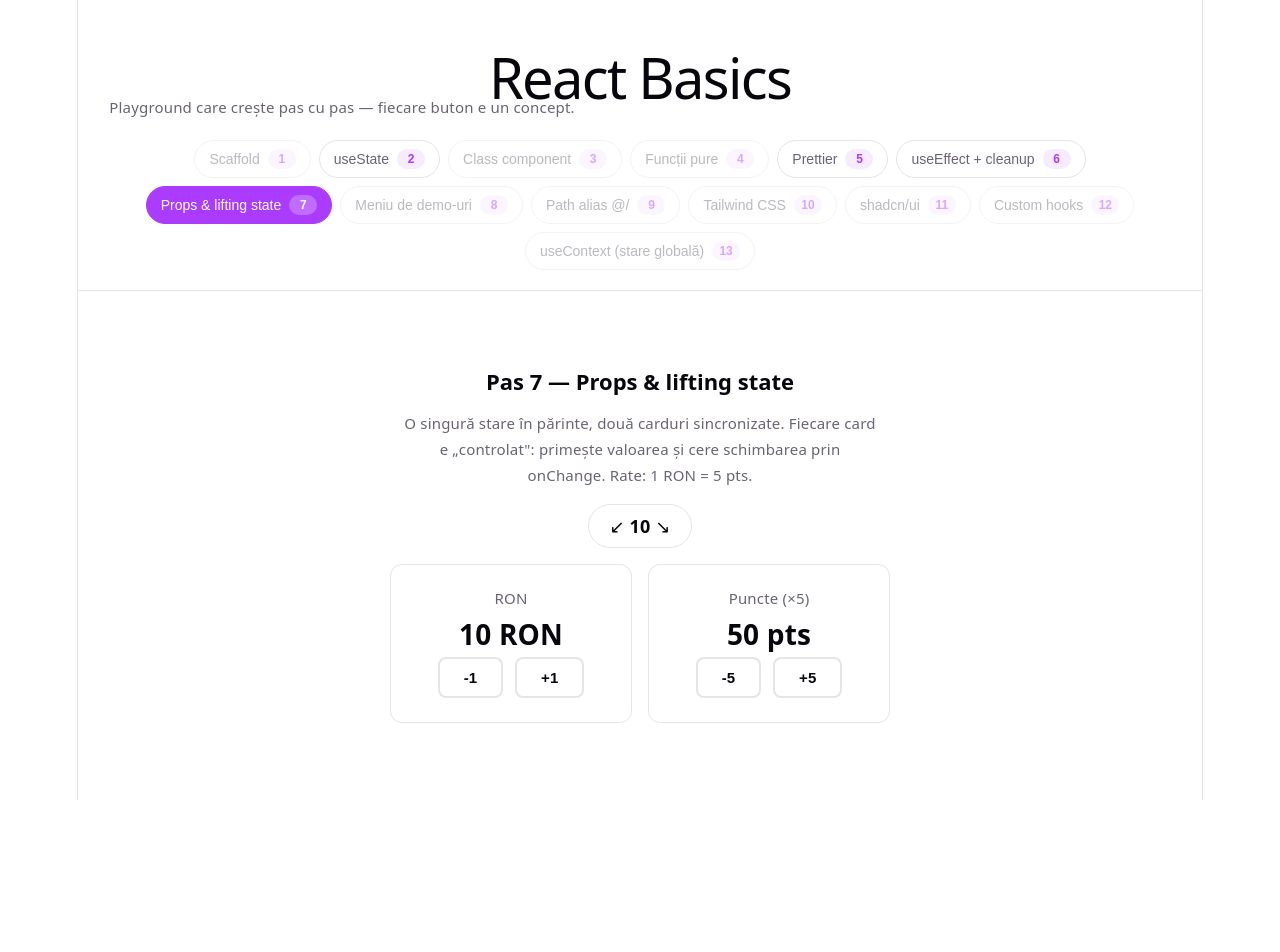
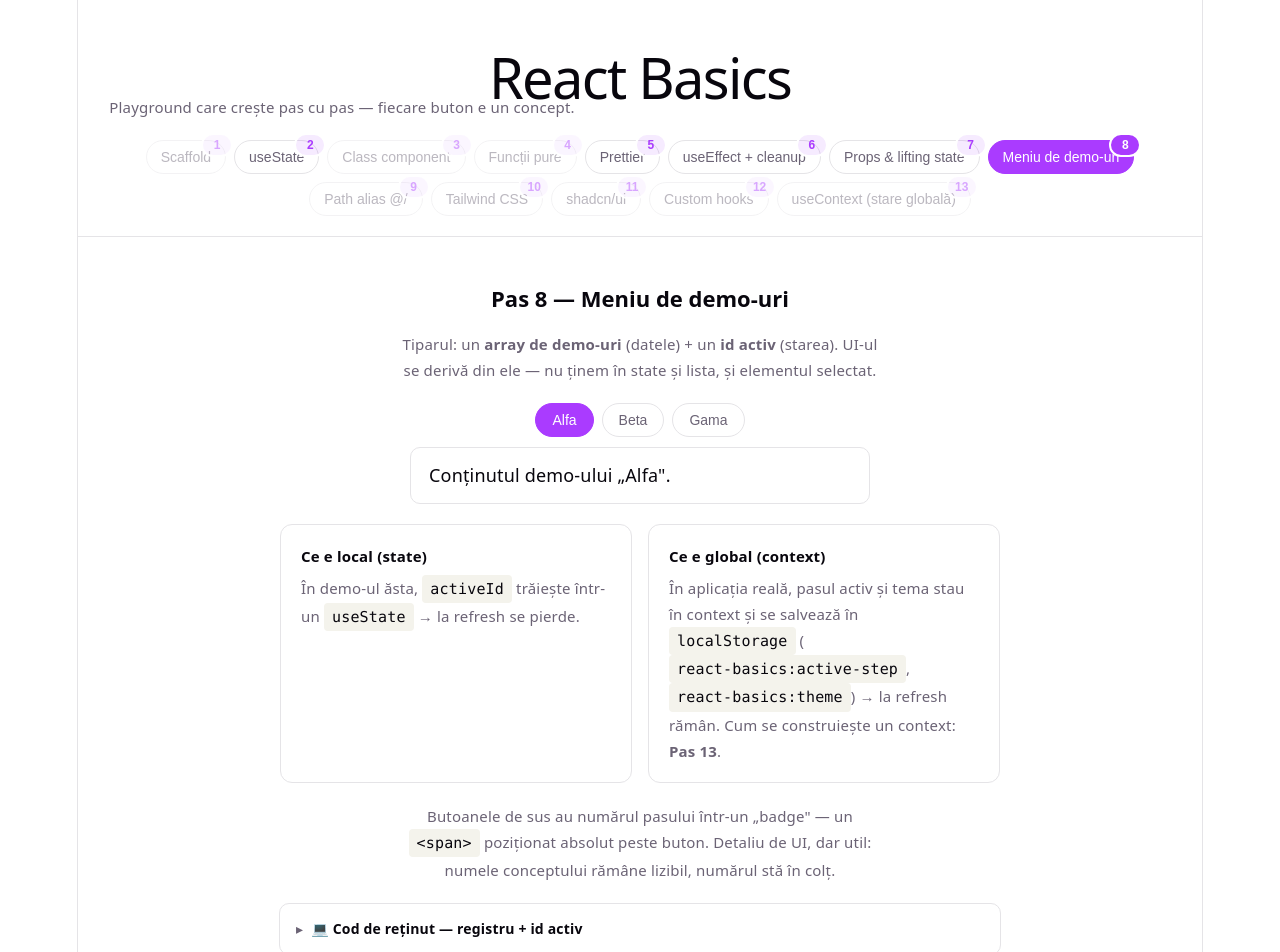
Before and after one commit to FlorianUlmeanu/react-basics-tutorial, a React (Vite) app in the folder react-basics/: page / in a window 1280 px wide. Shown: the top 952 px of the page. Before the commit the page ends 800 px from the top, so only its background shows below. Built offline with nearby package versions, Linux system fonts and the light colour scheme.

Commit message:
concept Meniu de demo-uri plus fix useState

```diff
--- a/react-basics/src/App.css
+++ b/react-basics/src/App.css
@@ -17,9 +17,7 @@
 }
 
 .step-pill {
-  display: flex;
-  align-items: center;
-  gap: 8px;
+  position: relative;
   font-size: 14px;
   font-weight: 500;
   padding: 8px 14px;
@@ -46,7 +44,14 @@
   }
 }
 
+/* Poziționat absolut față de .step-pill (position: relative) — se
+   suprapune peste colțul butonului în loc să-i împingă textul, ca numele
+   conceptului să rămână lizibil. .step-pill trebuie să NU aibă overflow:
+   hidden, altfel badge-ul ar fi decupat. */
 .step-badge {
+  position: absolute;
+  top: -8px;
+  right: -8px;
   display: inline-flex;
   align-items: center;
   justify-content: center;
@@ -54,6 +59,7 @@
   height: 20px;
   padding: 0 4px;
   border-radius: 999px;
+  border: 2px solid var(--bg);
   background: var(--accent-bg);
   color: var(--accent);
   font-size: 12px;
@@ -61,7 +67,7 @@
 }
 
 .step-pill.active .step-badge {
-  background: rgba(255, 255, 255, 0.25);
+  background: var(--accent);
   color: white;
 }
 
@@ -148,6 +154,11 @@
   border-color: var(--border);
 }
 
+.btn-muted {
+  background: var(--code-bg);
+  color: var(--text-h);
+}
+
 .lifting-source {
   font-size: 18px;
   font-weight: 600;
@@ -184,6 +195,140 @@
   font-variant-numeric: tabular-nums;
 }
 
+.demo-menu {
+  display: flex;
+  flex-direction: column;
+  align-items: center;
+  gap: 20px;
+  max-width: 720px;
+  margin: 0 auto;
+  padding: 48px 24px;
+  text-align: center;
+
+  h1 {
+    font-size: 22px;
+    font-weight: 600;
+    letter-spacing: normal;
+    margin: 0;
+    color: var(--text-h);
+  }
+}
+
+.mini-menu {
+  width: 100%;
+  max-width: 460px;
+  display: flex;
+  flex-direction: column;
+  gap: 10px;
+}
+
+.mini-menu-tabs {
+  display: flex;
+  gap: 8px;
+  justify-content: center;
+}
+
+.mini-menu-tab {
+  font-size: 14px;
+  font-weight: 500;
+  padding: 8px 16px;
+  border-radius: 999px;
+  border: 1px solid var(--border);
+  background: var(--bg);
+  color: var(--text);
+  cursor: pointer;
+  transition: opacity 0.2s;
+
+  &:hover {
+    opacity: 0.85;
+  }
+
+  &.active {
+    background: var(--accent);
+    border-color: var(--accent);
+    color: white;
+  }
+}
+
+.mini-menu-content {
+  border: 1px solid var(--border);
+  border-radius: 10px;
+  padding: 14px 18px;
+  text-align: left;
+  color: var(--text-h);
+}
+
+.demo-menu-explain {
+  display: grid;
+  grid-template-columns: repeat(2, 1fr);
+  gap: 16px;
+  width: 100%;
+
+  @media (max-width: 640px) {
+    grid-template-columns: 1fr;
+  }
+}
+
+.demo-menu-card {
+  border: 1px solid var(--border);
+  border-radius: 12px;
+  padding: 18px 20px;
+  text-align: left;
+
+  h3 {
+    margin: 0 0 6px;
+    font-size: 15px;
+    color: var(--text-h);
+  }
+}
+
+.code-box {
+  width: 100%;
+  text-align: left;
+  border: 1px solid var(--border);
+  border-radius: 10px;
+  overflow: hidden;
+
+  summary {
+    list-style: none;
+    cursor: pointer;
+    padding: 12px 16px;
+    font-size: 14px;
+    font-weight: 600;
+    color: var(--text-h);
+    display: flex;
+    align-items: center;
+    gap: 8px;
+
+    &::-webkit-details-marker {
+      display: none;
+    }
+
+    &::before {
+      content: "▸";
+      display: inline-block;
+      color: var(--text);
+      transition: transform 0.15s;
+    }
+  }
+
+  &[open] summary::before {
+    transform: rotate(90deg);
+  }
+
+  pre {
+    margin: 0;
+    padding: 16px;
+    background: var(--code-bg);
+    font-family: var(--mono);
+    font-size: 13px;
+    line-height: 150%;
+    overflow-x: auto;
+    white-space: pre;
+    border-top: 1px solid var(--border);
+  }
+}
+
 .exercise-box {
   margin-top: 16px;
   border: 1px dashed var(--border);
--- a/react-basics/src/App.tsx
+++ b/react-basics/src/App.tsx
@@ -1,5 +1,6 @@
 import { useState } from "react";
 import { steps } from "./steps";
+import { DemoTab } from "./demos/DemoTab";
 import "./App.css";
 
 // Ultimul pas care are o demo scrisă = pasul curent al lecției.
@@ -18,21 +19,23 @@
 
       <nav id="step-nav">
         {steps.map(step => (
-          <button
+          <DemoTab
             key={step.id}
-            type="button"
-            className={`step-pill${step.id === activeId ? " active" : ""}`}
+            label={step.label}
+            step={step.id}
+            active={step.id === activeId}
             disabled={!step.component}
             onClick={() => setActiveId(step.id)}
-          >
-            {step.label}
-            <span className="step-badge">{step.id}</span>
-          </button>
+          />
         ))}
       </nav>
 
       <section id="center">
-        {active.component ? active.component() : <p className="muted">Pasul „{active.label}" nu are încă o demo scrisă.</p>}
+        {active.component ? (
+          active.component()
+        ) : (
+          <p className="muted">Pasul „{active.label}" nu are încă o demo scrisă.</p>
+        )}
       </section>
     </>
   );
--- a/react-basics/src/demos/Counter.tsx
+++ b/react-basics/src/demos/Counter.tsx
@@ -7,23 +7,37 @@
   const [count, setCount] = useState(0);
 
   return (
-    <div>
-      <p style={{ fontSize: "4rem", margin: 0 }}>{count}</p>
+    <div className="timer-demo">
+      <h1>Pas 2 — useState</h1>
+      <p className="muted">Apasă butonul — starea se schimbă și componenta se re-randează.</p>
 
-      <button type="button" onClick={() => setCount(c => c + 1)}>
+      <p className="timer-display">{count}</p>
+
+      <div className="timer-buttons">
+        <button type="button" className="btn-primary" onClick={() => setCount(c => c + 1)}>
           +1
         </button>
 
-      <button type="button" onClick={() => setCount(c => c - 1)}>
+        <button type="button" className="btn-muted" onClick={() => setCount(c => c - 1)}>
           -1
         </button>
 
         {/* Forma funcțională e sigură și aici, deși nu depinde de count:
             React garantează că folosește starea reală din coadă, nu o
             "poză" veche capturată de closure la randarea anterioară. */}
-      <button type="button" onClick={() => setCount(() => 0)}>
+        <button type="button" className="btn-secondary" onClick={() => setCount(() => 0)}>
           Reset
         </button>
       </div>
+
+      <details className="code-box">
+        <summary>💻 Cod de reținut</summary>
+        <pre>
+          {`const [count, setCount] = useState(0);
+
+<Button onClick={() => setCount(c => c + 1)}>{count} +1</Button>`}
+        </pre>
+      </details>
+    </div>
   );
 }
--- /dev/null
+++ b/react-basics/src/demos/DemoMenu.tsx
@@ -0,0 +1,89 @@
+import { useState } from "react";
+
+type MiniDemo = {
+  id: string;
+  label: string;
+  content: string;
+};
+
+// Exact tiparul din App.tsx / steps.tsx, în miniatură: un REGISTRU (array)
+// de intrări + un id ACTIV în state. Restul UI-ului (butoanele, conținutul
+// afișat) se DERIVĂ din aceste două lucruri — nu ținem separat "care buton
+// e apăsat" și "ce conținut se vede", ca să nu poată desincroniza.
+const miniDemos: MiniDemo[] = [
+  { id: "alfa", label: "Alfa", content: `Conținutul demo-ului „Alfa".` },
+  { id: "beta", label: "Beta", content: `Conținutul demo-ului „Beta".` },
+  { id: "gama", label: "Gama", content: `Conținutul demo-ului „Gama".` }
+];
+
+function MiniMenu() {
+  const [activeId, setActiveId] = useState(miniDemos[0].id);
+  const active = miniDemos.find(d => d.id === activeId) ?? miniDemos[0];
+
+  return (
+    <div className="mini-menu">
+      <div className="mini-menu-tabs">
+        {miniDemos.map(demo => (
+          <button
+            key={demo.id}
+            type="button"
+            className={["mini-menu-tab", demo.id === activeId && "active"].filter(Boolean).join(" ")}
+            onClick={() => setActiveId(demo.id)}
+          >
+            {demo.label}
+          </button>
+        ))}
+      </div>
+      <div className="mini-menu-content">{active.content}</div>
+    </div>
+  );
+}
+
+export function DemoMenu() {
+  return (
+    <div className="demo-menu">
+      <h1>Pas 8 — Meniu de demo-uri</h1>
+      <p className="muted">
+        Tiparul: un <strong>array de demo-uri</strong> (datele) + un <strong>id activ</strong> (starea). UI-ul se derivă
+        din ele — nu ținem în state și lista, și elementul selectat.
+      </p>
+
+      <MiniMenu />
+
+      <div className="demo-menu-explain">
+        <div className="demo-menu-card">
+          <h3>Ce e local (state)</h3>
+          <p className="muted">
+            În demo-ul ăsta, <code>activeId</code> trăiește într-un <code>useState</code> → la refresh se pierde.
+          </p>
+        </div>
+        <div className="demo-menu-card">
+          <h3>Ce e global (context)</h3>
+          <p className="muted">
+            În aplicația reală, pasul activ și tema stau în context și se salvează în <code>localStorage</code> (
+            <code>react-basics:active-step</code>, <code>react-basics:theme</code>) → la refresh rămân. Cum se
+            construiește un context: <strong>Pas 13</strong>.
+          </p>
+        </div>
+      </div>
+
+      <p className="muted">
+        Butoanele de sus au numărul pasului într-un „badge" — un <code>{"<span>"}</code> poziționat absolut peste buton.
+        Detaliu de UI, dar util: numele conceptului rămâne lizibil, numărul stă în colț.
+      </p>
+
+      <details className="code-box">
+        <summary>💻 Cod de reținut — registru + id activ</summary>
+        <pre>
+          {`const demos = [{ id: "counter", step: 2, title: "useState", element: <Counter /> }, ...];
+
+const [activeId, setActiveId] = useState(demos[0].id);
+const active = demos.find(d => d.id === activeId) ?? demos[0];
+
+{demos.map(demo => <DemoTab key={demo.id} demo={demo} active={demo.id === activeId} ... />)}
+<main>{active.element}</main>`}
+        </pre>
+      </details>
+    </div>
+  );
+}
--- /dev/null
+++ b/react-basics/src/demos/DemoTab.tsx
@@ -0,0 +1,26 @@
+type DemoTabProps = {
+  label: string;
+  step: number;
+  active: boolean;
+  disabled?: boolean;
+  onClick: () => void;
+};
+
+// Butonul de navigare al meniului de demo-uri: numele conceptului rămâne
+// lizibil în buton, iar numărul pasului stă într-un badge poziționat
+// ABSOLUT în colțul dreapta-sus — nu împinge textul, doar se suprapune
+// peste colț (butonul e position: relative, badge-ul e position: absolute
+// față de el, în App.css).
+export function DemoTab({ label, step, active, disabled, onClick }: DemoTabProps) {
+  return (
+    <button
+      type="button"
+      className={["step-pill", active && "active"].filter(Boolean).join(" ")}
+      disabled={disabled}
+      onClick={onClick}
+    >
+      {label}
+      <span className="step-badge">{step}</span>
+    </button>
+  );
+}
--- a/react-basics/src/steps.tsx
+++ b/react-basics/src/steps.tsx
@@ -3,6 +3,7 @@
 import { PrettierFormat } from "./demos/PrettierFormat";
 import { Timer } from "./demos/Timer";
 import { LiftingState } from "./demos/LiftingState";
+import { DemoMenu } from "./demos/DemoMenu";
 
 export type Step = {
   id: number;
@@ -20,7 +21,7 @@
   { id: 5, label: "Prettier", component: () => <PrettierFormat /> },
   { id: 6, label: "useEffect + cleanup", component: () => <Timer /> },
   { id: 7, label: "Props & lifting state", component: () => <LiftingState /> },
-  { id: 8, label: "Meniu de demo-uri" },
+  { id: 8, label: "Meniu de demo-uri", component: () => <DemoMenu /> },
   { id: 9, label: "Path alias @/" },
   { id: 10, label: "Tailwind CSS" },
   { id: 11, label: "shadcn/ui" },
```
Also changed, not shown: 1 other file (tests, documents, lock files or other folders). Lines whose indentation alone changed are shown as unchanged.
